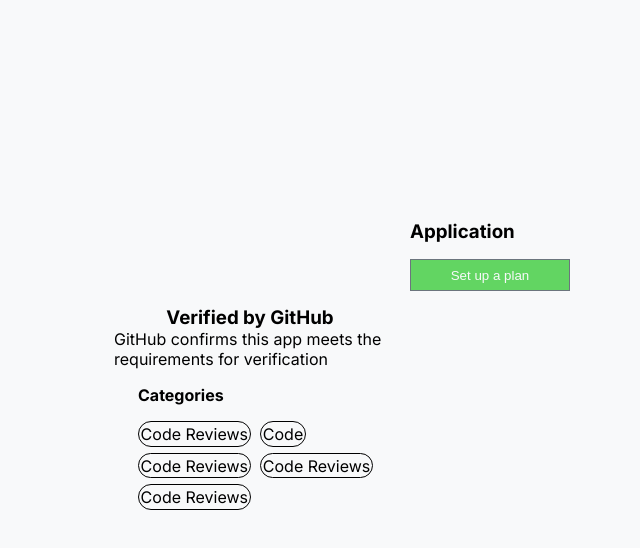
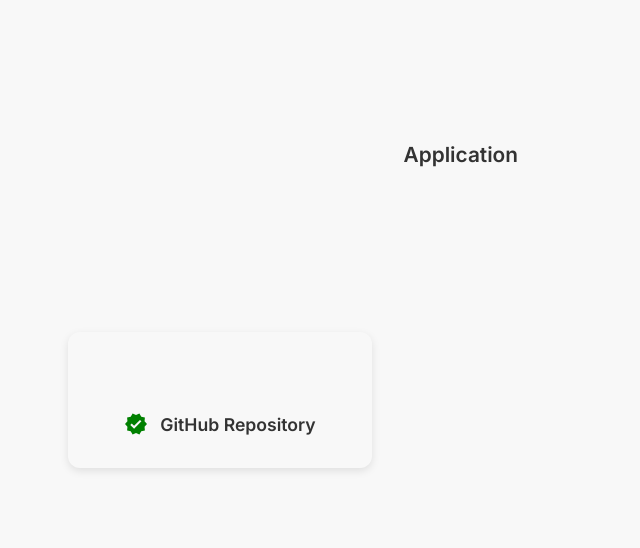
Before and after one commit to ashinjoy/Github_Api_Project, a React (Vite) app in the folder frontend/: page /repo-detail/1 in a window 1280 px wide. Shown: the top 548 px of the page, without its empty margins (70-710 px from the left). Built offline with nearby package versions, Linux system fonts and the light colour scheme; a web font is replaced by a local one.

Commit message:
style ui

```diff
--- a/frontend/src/components/userInfo/UserInfo.jsx
+++ b/frontend/src/components/userInfo/UserInfo.jsx
@@ -1,25 +1,37 @@
-import { Link } from 'react-router-dom';
-import './Userinfo.css'
+import { Link, useNavigate } from "react-router-dom";
+import "./Userinfo.css";
 import { FiUsers } from "react-icons/fi";
-function UserInfo({userData}) {
-  return <>
+function UserInfo({ userData }) {
+  const navigate = useNavigate();
+  const handleEdit = () => {
+    navigate("/userProfile");
+  };
+  return (
+    <>
       <div className="userInfo">
         <img src={userData?.avatar_url} alt="" />
         <h3>{userData?.login}</h3>
-    <button className='editbtn'>EditProfile</button>
-    <div className='followlist'>
-      <div className='followers'>
-        <FiUsers style={{color:'black'}}/>
-        <Link to={`/followers/${userData?.login}`} style={{textDecoration:'none', color:'black'}}>{userData && userData?.followers} followers</Link>
+        <button className="editbtn" onClick={handleEdit}>
+          EditProfile
+        </button>
+        <div className="followlist">
+          <div className="followers">
+            <FiUsers style={{ color: "black" }} />
+            <Link
+              to={`/followers/${userData?.login}`}
+              style={{ textDecoration: "none", color: "black" }}
+            >
+              {userData && userData?.followers} followers
+            </Link>
           </div>
-        <div className='followers'>
+          <div className="followers">
             <p>{userData && userData?.following}</p>
             <p>following</p>
           </div>
-
         </div>
       </div>
-  </>;
+    </>
+  );
 }
 
 export default UserInfo;
--- a/frontend/src/index.css
+++ b/frontend/src/index.css
@@ -4,7 +4,7 @@
   box-sizing: border-box;
 }
 body {
-  background-color:#F8F9FA;
+  background-color:#eff4f9;
   font-family:"Inter", serif;
 }
 button{
--- a/frontend/src/pages/followersRepo/FollowersList.css
+++ b/frontend/src/pages/followersRepo/FollowersList.css
@@ -15,7 +15,7 @@
     border-radius: .5rem;
     gap: 1rem;
     border: 1px solid black;
-    box-shadow: 0px 1px 3px rgba(0, 0, 0, 0.1);
+    box-shadow: 0px 4px 8px rgba(0, 0, 0, 0.1);
   }
   .item {
     flex: 1 1 calc(50% - 10px);
@@ -29,7 +29,7 @@
     width: 4rem;
     height: 4rem;
     object-fit: cover;
-    border: 1px solid black;
+    border: 2px solid #dcdcdc;
     border-radius: 50%;
   }
   .itemdesc {
--- a/frontend/src/pages/repositoryDetail/RepositoryDetail.css
+++ b/frontend/src/pages/repositoryDetail/RepositoryDetail.css
@@ -1,69 +1,127 @@
-.repo-maindiv{
-    width: 100dvw;
-    height: 100dvh;
+.repo-maindiv {
+    width: 100vw;
+    height: 100vh;
     display: flex;
     justify-content: center;
     align-items: center;
-}
-.repo-container{
+    gap: 2rem;
+    background-color: #f8f8f8;
+    padding: 2rem;
+  }
+
+  .repo-container {
     width: 25%;
     display: flex;
     flex-direction: column;
-    gap: 1rem;
+    gap: 2rem;
+    /* background-color: white; */
+    border-radius: 12px;
+    box-shadow: 0 3px 8px rgba(0, 0, 0, 0.1);
+    padding: 2rem;
+  }
 
-}
-.repo-category{
-    display: flex;
-    flex-direction: column;
-    gap: 1rem;
-}
-.img-container{
+  .img-container {
     display: flex;
     justify-content: center;
     align-items: center;
-}
-.img-container img{
-    width: 5rem;
-    height: 5rem;
+  }
+
+  .img-container img {
+    width: 8rem;
+    height: 8rem;
     object-fit: cover;
-    border:1px;
     border-radius: 50%;
-}
-.repo-verification{
+    border: 2px solid #dcdcdc;
+  }
+
+  .repo-verification {
     display: flex;
     flex-direction: column;
     align-items: center;
-}
-.repo-verification p{
-    max-width: 17rem;
-}
-.repo-category{
+    margin-top: 1rem;
+  }
+
+  .repo-verification p {
+    max-width: 20rem;
+    text-align: center;
+    color: #555;
+  }
+
+  .repo-category {
     display: flex;
     flex-direction: column;
-    margin-left: 3rem;
-}
-.category{
+    gap: 1.5rem;
+  }
+
+  .repo-category h4 {
+    font-size: 1.2rem;
+    font-weight: 600;
+    color: #333;
+  }
+
+  .category {
     display: flex;
-    flex-wrap: wrap;
-    gap: .4rem .6rem;
-}
-.cat-type{
-    border: 1px solid black;
-    border-radius: 2rem;
-    padding: .1rem;
-}
-.repo-description{
-   width: 50%;
-   display: flex;
-  flex-direction: column;
-  height: 45%;
-  gap: 1rem;
+    flex-direction: column;
+    gap: 0.8rem;
+  }
+
+  .cat-detail {
+    display: flex;
+    justify-content: space-between;
+    align-items: center;
+  }
+
+  .cat-detail span:first-child {
+    color: #888;
+    font-weight: 500;
+  }
+
+  .cat-detail span:last-child {
+    font-weight: 400;
+    /* min-width:3rem ; */
+    color: #333;
+    padding: 0.3rem 0.8rem;
+    border-radius: 8px;
+    background-color: #f0f0f0;
+    /* box-shadow: inset 0 1px 2px rgba(0, 0, 0, 0.1); */
+  }
 
 
-}
-.plan-btn{
-width: 25%;
-padding: .5rem;
-height: 2rem;
-background-color: rgb(98, 213, 98);
-}
+
+  .repo-description {
+    min-height: 70%;
+    /* background-color: black; */
+    width: 55%;
+    display: flex;
+    flex-direction: column;
+    gap: 1.5rem;
+  }
+
+  .repo-description h3 {
+    font-size: 1.3rem;
+    font-weight: 600;
+    color: #333;
+  }
+
+  .repo-description h1 {
+    font-size: 2rem;
+    font-weight: 700;
+    color: #2c3e50;
+  }
+
+
+
+  .repo-verify {
+    display: flex;
+    gap: 0.8rem;
+    align-items: center;
+  }
+
+  .repo-verify h3 {
+    font-size: 1.1rem;
+    font-weight: 600;
+    color: #333;
+  }
+  .repo-description p{
+    line-height: 1.6rem;
+  }
--- a/frontend/src/pages/repositoryDetail/RepositoryDetails.jsx
+++ b/frontend/src/pages/repositoryDetail/RepositoryDetails.jsx
@@ -1,60 +1,75 @@
 import { useParams } from "react-router-dom";
+import { MdVerified } from "react-icons/md";
+import { IoStarSharp } from "react-icons/io5";
 import "./RepositoryDetail.css";
 import { useSelector } from "react-redux";
 import { useEffect, useState } from "react";
-function RepositoryDetails({}) {
-  const {repo_name} = useParams()
-  console.log(repo_name);
-  const {repoDetails} = useSelector((state)=>state.user)
-  const [repoData,setRepoData] = useState(null)
-  useEffect(()=>{
-    if(!repoDetails){
-      return
+function RepositoryDetails() {
+  const { repo_name } = useParams();
+  const { repoDetails } = useSelector((state) => state.user);
+  const [repoData, setRepoData] = useState(null);
+  useEffect(() => {
+    if (!repoDetails) {
+      return;
     }
-   const [repositoryDetails] =  repoDetails.filter((data)=>{
-     return data?.name == repo_name
-    })
-    console.log();
+    const [repositoryDetails] = repoDetails.filter((data) => {
+      return data?.name == repo_name;
+    });
 
-    setRepoData(repositoryDetails)
-  },[])
-  useEffect(()=>{
-console.log(repoData);
-
-  },[repoData])
+    setRepoData(repositoryDetails);
+  }, []);
 
   return (
     <>
- <div className="repo-maindiv">
+      <div className="repo-maindiv">
   <div className="repo-container">
     <div className="img-container">
-     {repoData && <img
-        src={repoData?.owner?.avatar_url}
-        alt="Repository Logo"
-      />}
+      {repoData && (
+        <img src={repoData?.owner?.avatar_url} alt="Repository Logo" />
+      )}
     </div>
     <div className="repo-verification">
-      <h3>Verified by GitHub</h3>
-      <p>GitHub confirms this app meets the requirements for verification</p>
-    </div>
-    <div className="repo-category">
-      <h4>Categories</h4>
-      <div className="category">
-      <span className="cat-type">Code Reviews</span>
-      <span className="cat-type">Code </span>
-      <span className="cat-type">Code Reviews</span>
-      <span className="cat-type">Code Reviews</span>
-      <span className="cat-type">Code Reviews</span>
+      <div className="repo-verify">
+        <MdVerified size={"1.5rem"} style={{ color: "green" }} />
+        <h3>GitHub Repository</h3>
       </div>
     </div>
+    {repoData && (
+      <div className="repo-category">
+        <h4>Repository Details</h4>
+        <div className="category">
+          <div className="cat-detail">
+            <span>Repo Type</span>
+            <span className={`cat-type ${repoData?.private ? 'private' : 'public'}`}>
+              {repoData?.private ? "Private" : "Public"}
+            </span>
+          </div>
+          <div className="cat-detail">
+            <span>Stars</span>
+            <span className="cat-type">{repoData?.stargazers_count}</span>
+          </div>
+          <div className="cat-detail">
+            <span>Forks</span>
+            <span className="cat-type">{repoData?.forks}</span>
+          </div>
+          <div className="cat-detail">
+            <span>Language</span>
+            <span className="cat-type">{repoData?.language}</span>
+          </div>
+          <div className="cat-detail">
+            <span>Watchers</span>
+            <span className="cat-type">{repoData?.watchers}</span>
+          </div>
+        </div>
+      </div>
+    )}
   </div>
   <div className="repo-description">
     <h3>Application</h3>
-  { repoData && <h1>{repoData?.name}</h1>}
-    <button className="plan-btn">Set up a plan</button>
+    {repoData && <h1>{repoData?.name}</h1>}
+    {repoData && <p>{repoData?.description ? repoData?.description  : "No Desription Available"}</p>}
   </div>
 </div>
-
 
     </>
   );
--- a/frontend/src/pages/userProfile/UserProfile.jsx
+++ b/frontend/src/pages/userProfile/UserProfile.jsx
@@ -84,14 +84,14 @@
   <div className="userprofile">
     <form className="form" onSubmit={handleSubmit}>
       <div className="imagewrap">
-              {userData && <img src={userData?.avatar_url} alt="kjkkkj" />}
-              {userData && <h1>userData?.login</h1>}
+        {userData && <img src={userData?.avatar_url} alt="User Avatar" />}
+        {userData && <h1>{userData?.login}</h1>}
       </div>
       <div className="details">
         {userDetails && (
           <input
             type="text"
-                  name=""
+            placeholder="Name"
             id="name"
             value={userDetails?.name}
             onChange={handleChange}
@@ -99,37 +99,38 @@
         )}
         <input
           type="text"
-                name=""
+          placeholder="Email"
           id="email"
           value={userDetails?.email}
           onChange={handleChange}
         />
         <input
           type="text"
-                name=""
+          placeholder="Company"
           id="company"
           value={userDetails?.company}
           onChange={handleChange}
         />
         <input
           type="text"
-                name=""
+          placeholder="Location"
           id="location"
           value={userDetails?.location}
           onChange={handleChange}
         />
         <input
           type="text"
-                name=""
+          placeholder="Bio"
           id="bio"
           value={userDetails?.bio}
           onChange={handleChange}
         />
       </div>
-            <button>Edit</button>
+      <button className="edit-button">Edit</button>
     </form>
   </div>
 </div>
+
     </>
   );
 }
```
Also changed, not shown: frontend/src/pages/Home/HomePage.jsx (+32 -30 lines), frontend/src/pages/userProfile/UserProfile.css (+85 -22 lines), frontend/src/routes/Router.jsx (+15 -17 lines), 1 other file (tests, documents, lock files or other folders). Lines whose indentation alone changed are shown as unchanged.
